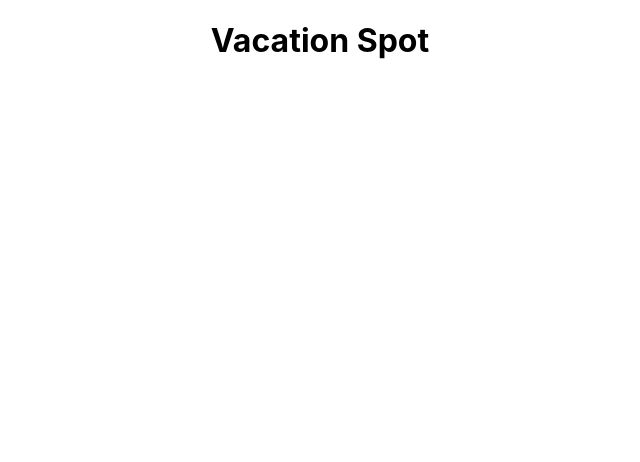
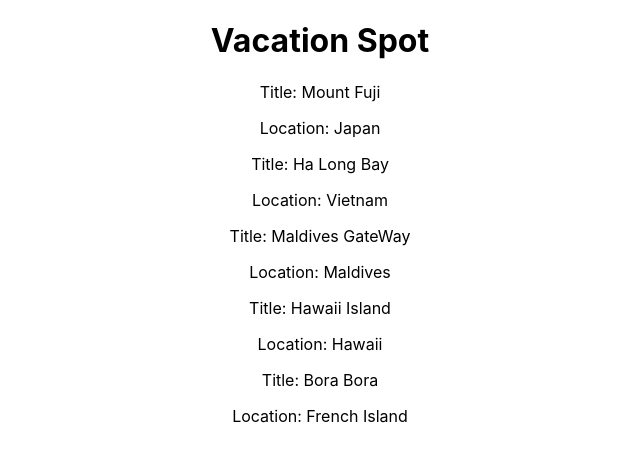
Before and after one commit to andydangit/Vacation-Travel-Spot, a React (Create React App) app: page / in a window 1280 px wide. Shown: the top 462 px of the page, without its empty margins (320-960 px from the left). Built offline with nearby package versions, Linux system fonts and the light colour scheme.

Commit message:
Feat: Test import data and add props

```diff
--- a/src/App.js
+++ b/src/App.js
@@ -1,9 +1,22 @@
+import Card from './components/Card'
+import Data from './Data'
+
 import './App.css';
 
+
 function App() {
+
+  const newData = Data.map(data => {
+    return (
+      <Card  {...data} />
+    )
+
+  })
+
   return (
     <div className="App">
       <h1>Vacation Spot </h1>
+      <section> {newData} </section>
     </div>
   );
 }
--- a/src/components/Card.js
+++ b/src/components/Card.js
@@ -1,11 +1,12 @@
-import React, { Component } from 'react'
+import React from 'react'
 
-export class Card extends Component {
-  render() {
-    return (
-
-    )
-  }
+function Card(props) {
+  return (
+    <div>
+        <p>Title: {props.title} </p>
+        <p>Location: {props.location}  </p>
+    </div>
+  )
 }
 
 export default Card
```
